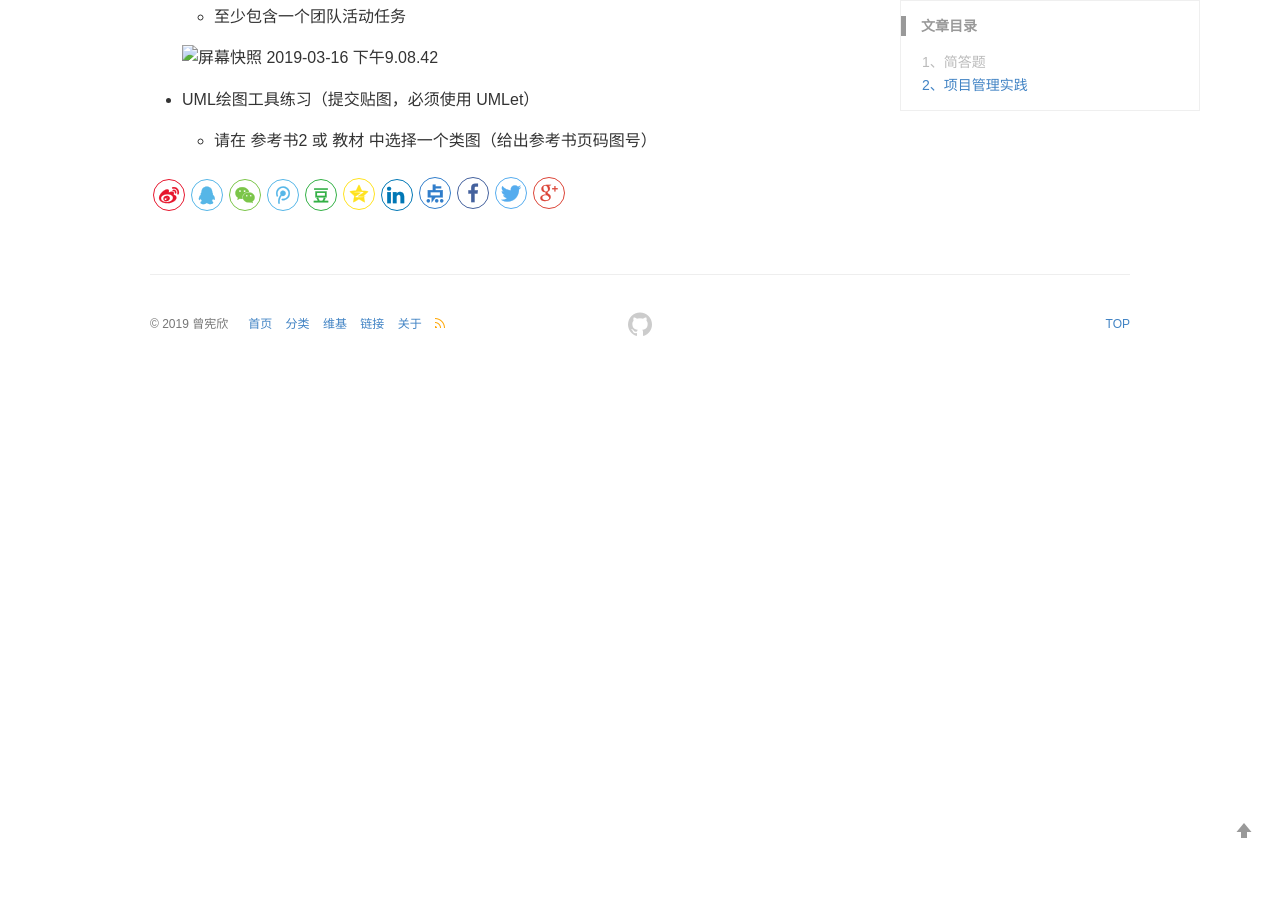
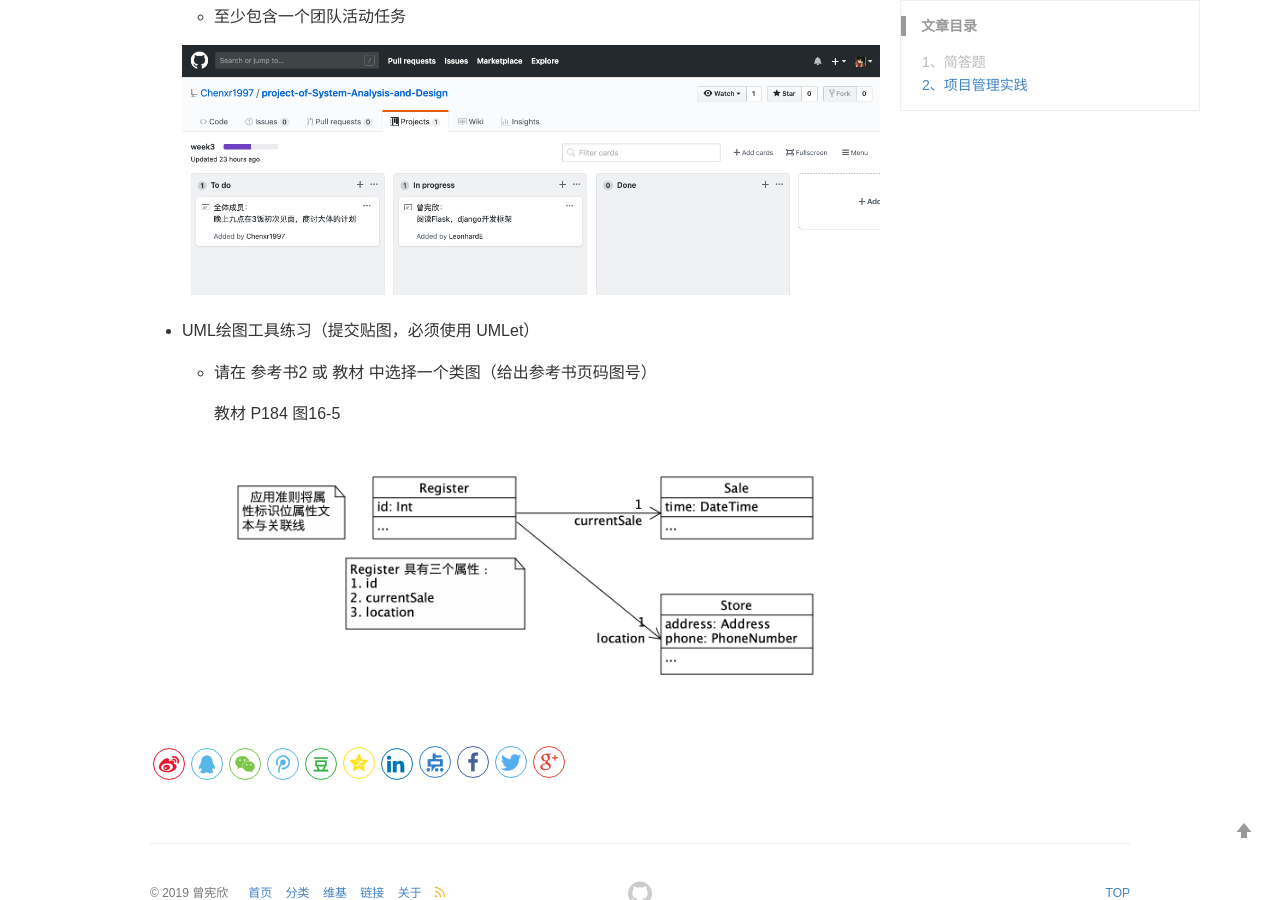
Before and after one commit to LeonhardE/LeonhardE.github.io, a Jekyll site: the page built from _posts/2019-03-15-homework2.md, in a window 1280 px wide and 900 px high, scrolled down 1603 px. Built offline with Jekyll 4.4.1, drawn with Linux system fonts in a browser that asks for light colours; comment, search, counter and statistics services are not loaded; before the commit the page ends 1976 px from its top, so only the background shows below that.

Commit message:
homework2 update

```diff
--- a/_posts/2019-03-15-homework2.md
+++ b/_posts/2019-03-15-homework2.md
@@ -44,7 +44,11 @@ keywords: 系统分析与设计, SYSU, Homework
   - 每个人的任务是1-2项
   - 至少包含一个团队活动任务
 
-  ![屏幕快照 2019-03-16 下午9.08.42](../images/屏幕快照 2019-03-16 下午9.08.42.png)
+  ![屏幕快照 2019-03-16 下午9.08.42](https://leonharde.github.io/images/屏幕快照 2019-03-16 下午9.08.42.png)
 - UML绘图工具练习（提交贴图，必须使用 UMLet）
 
   - 请在 参考书2 或 教材 中选择一个类图（给出参考书页码图号）
+
+    教材 P184 图16-5
+
+    ![屏幕快照 2019-03-17 下午3.25.15](https://leonharde.github.io/images/屏幕快照 2019-03-17 下午3.25.15.png)
```
Also changed, not shown: images/屏幕快照 2019-03-17 下午3.25.15.png (added), 1 other file.
